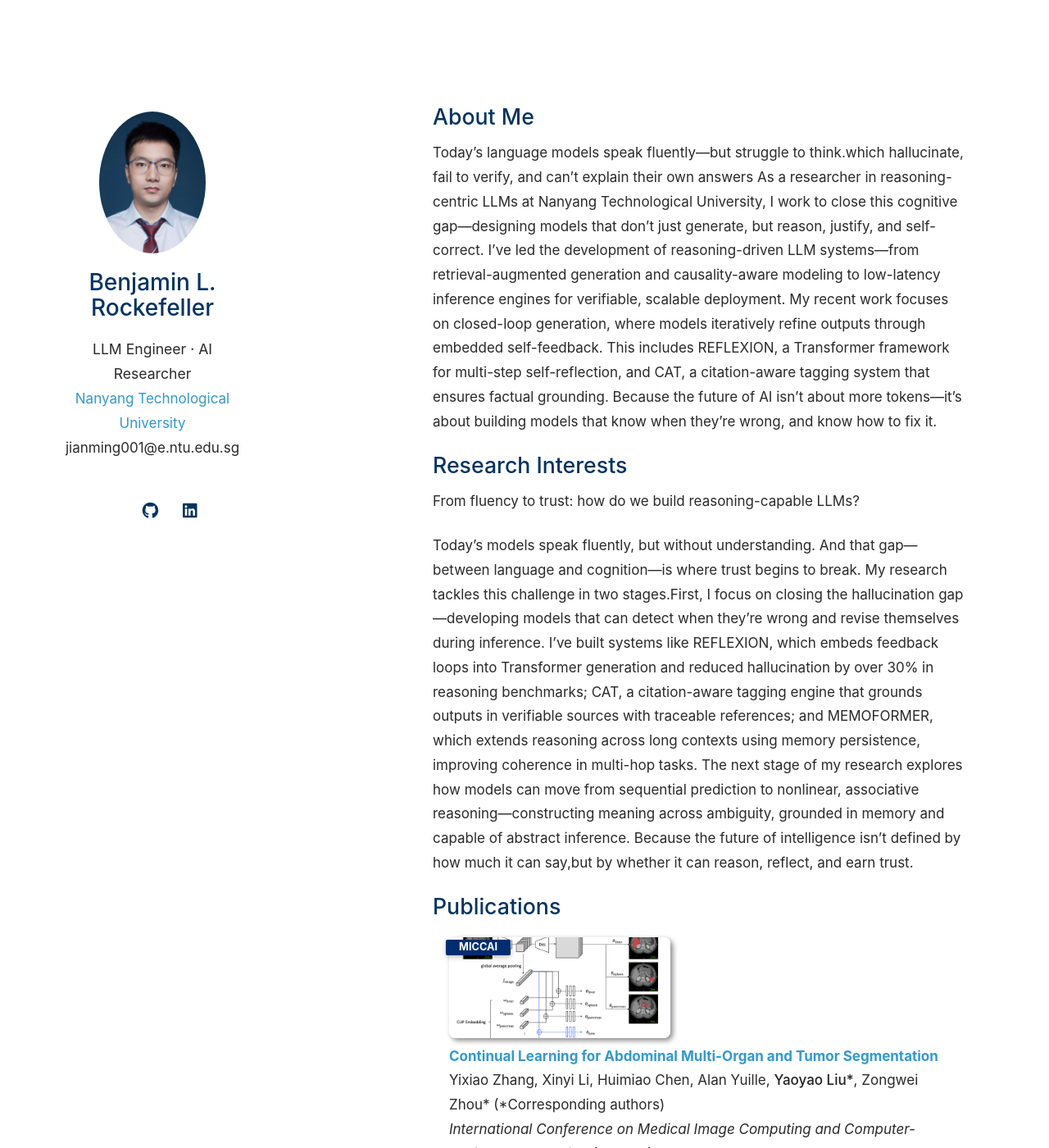
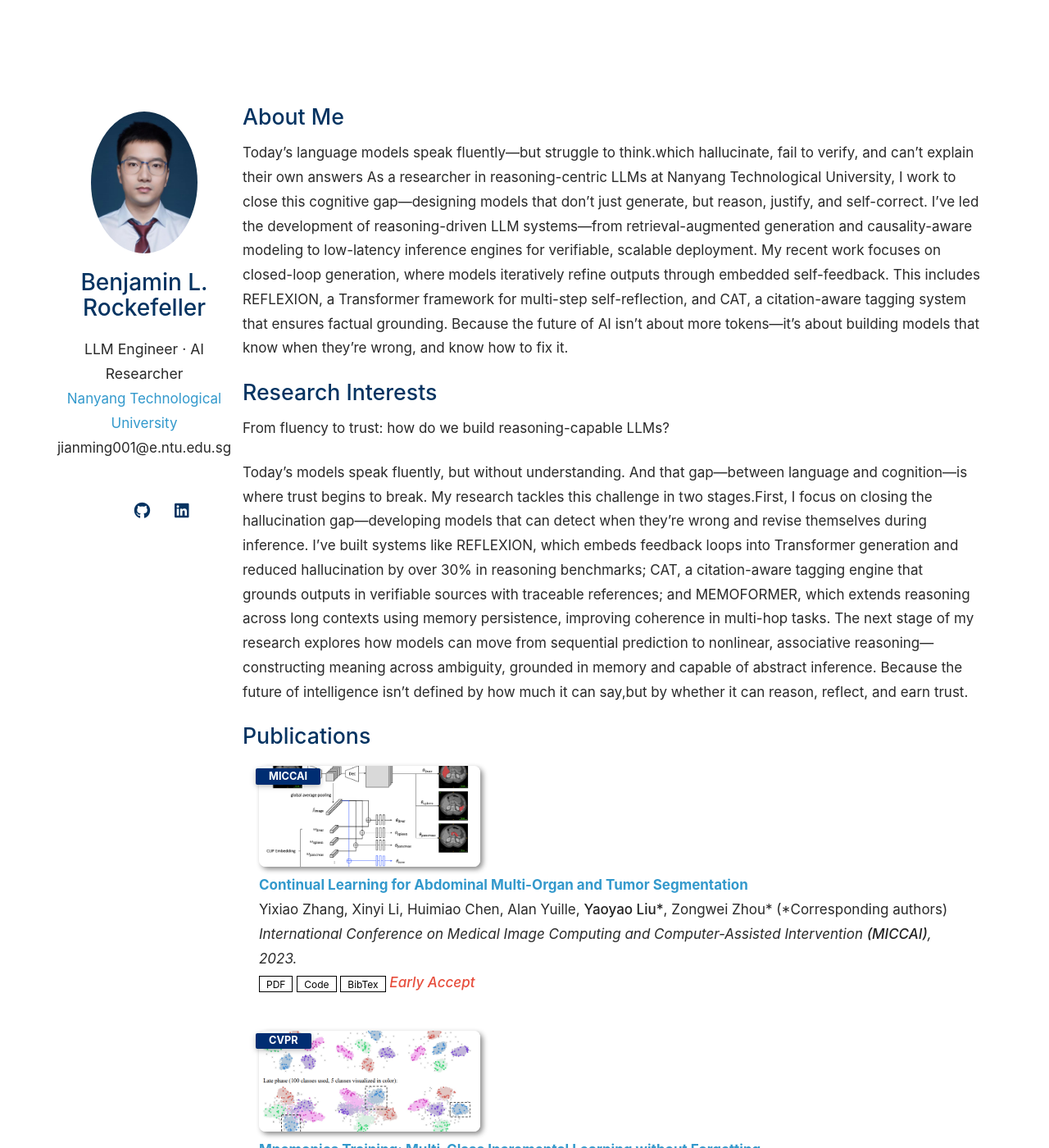
Before and after one commit to BenjaminRockefeller/benjaminrockefeller.github.io, a Jekyll site: the page built from index.md, in a window 1280 px wide and 1400 px high. Shown: the whole window at 82% size. Built offline with Jekyll 4.4.1, drawn with Linux system fonts in a browser that asks for light colours; a style sheet for code colours, icons or effects is not loaded; our own code applies the rules of GitHub Pages for plain Markdown files.

Commit message:
Update minimal-light.scss

```diff
--- a/_sass/minimal-light.scss
+++ b/_sass/minimal-light.scss
@@ -802,3 +802,19 @@ p {
     transform: scale(1.2);
   }
 }
+/* ✅ 增大整体宽度，减少留白 */
+.wrapper {
+  width: 1160px;  /* 原为 960px，可调成 1040, 1160, 1280 视屏幕情况而定 */
+  margin: 0 auto;
+}
+
+/* ✅ 右边正文贴近头像，更宽展示 */
+section {
+  width: calc(100% - 260px); /* 原为 650px，改为动态宽度：总宽 - 左边 header 宽 */
+  float: right;
+  padding-top: 4.0em;
+  padding-bottom: 50px;
+  padding-left: 2rem; /* 稍微留点内边距 */
+  padding-right: 1.5rem;
+  max-width: none;  /* 取消宽度限制 */
+}
```
